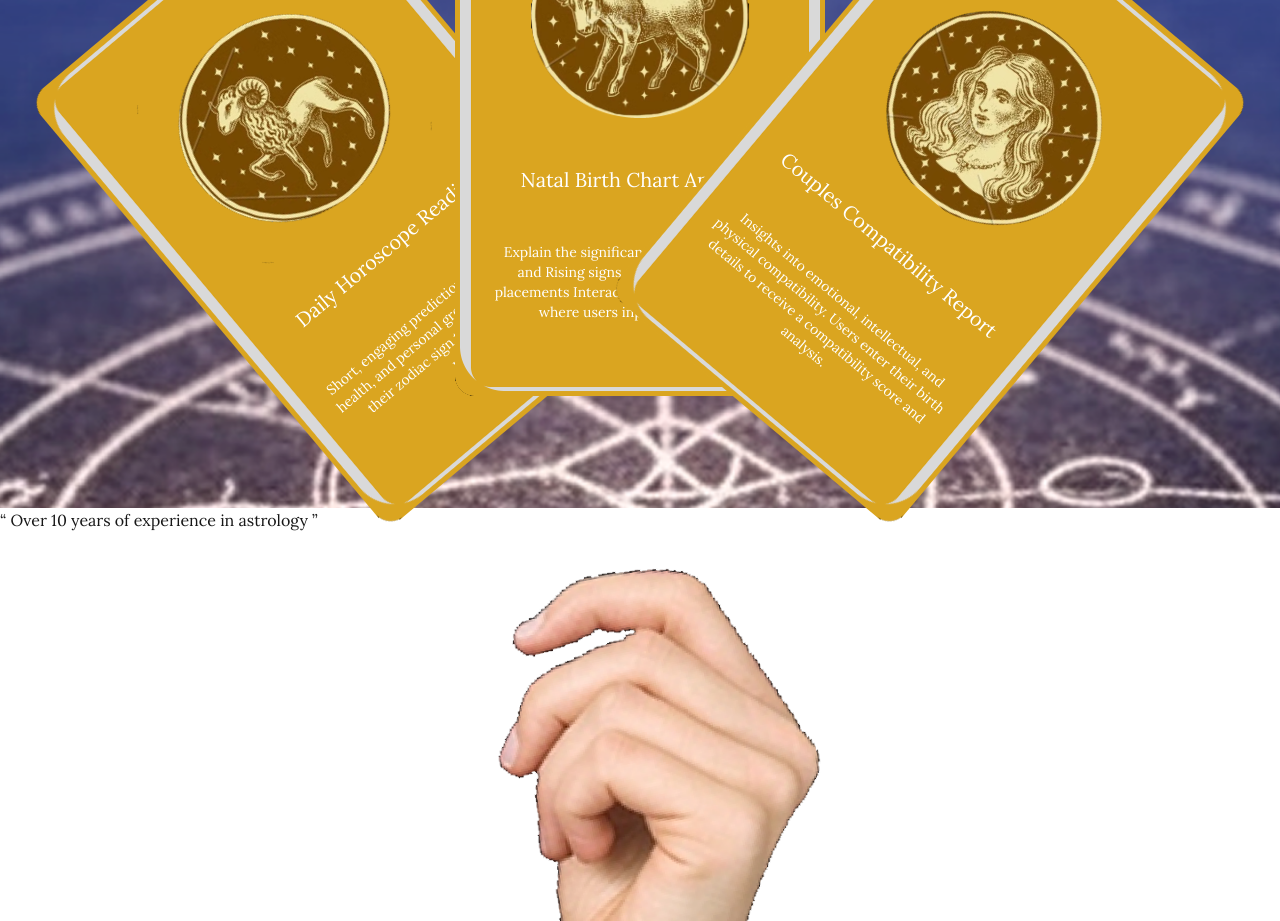
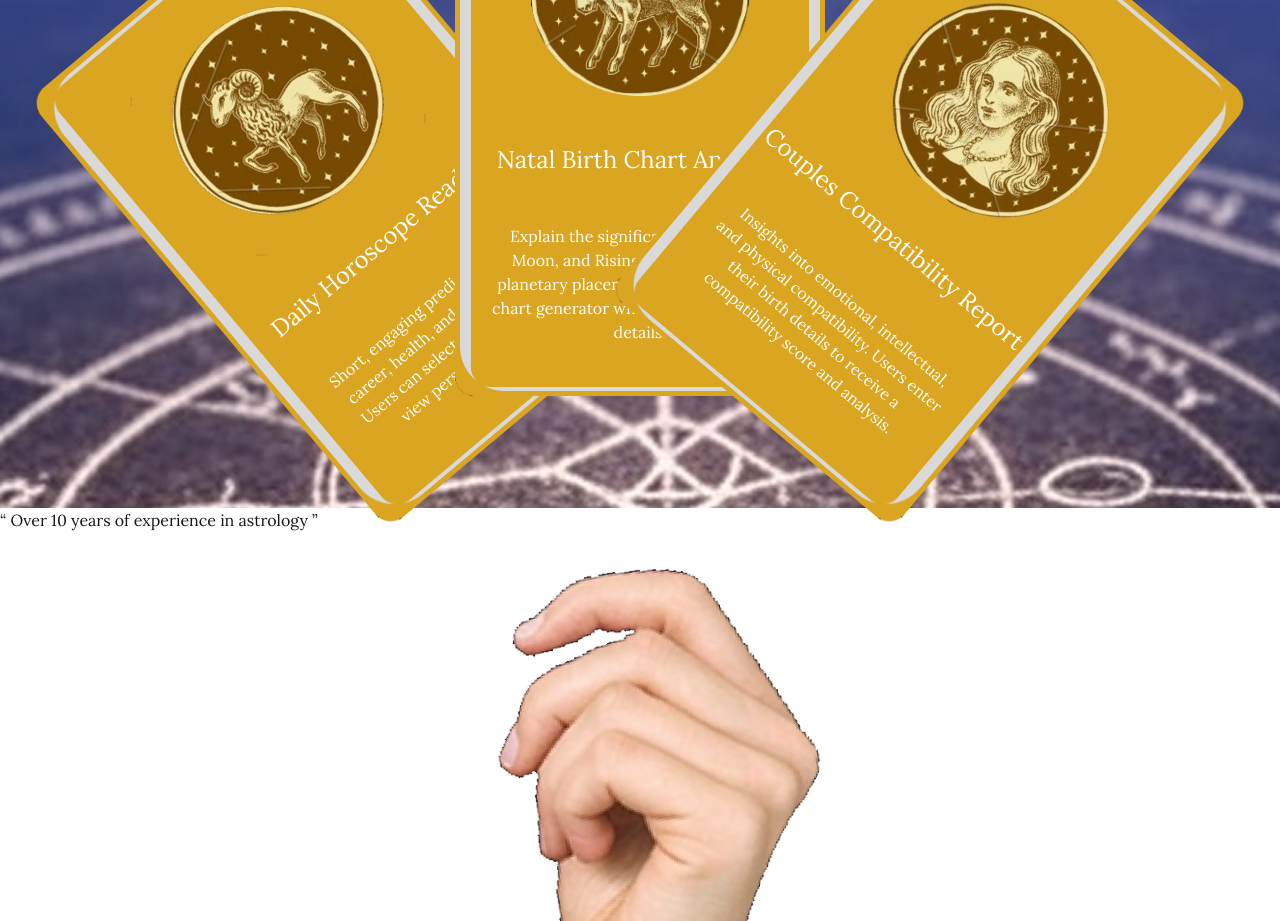
Before and after one commit to Boolooki/StarrySkyAsthology, a Next.js app: page / in a window 1280 px wide. Shown: the part 1220-2141 px from the top of the page. Built offline with nearby package versions, Linux system fonts and the light colour scheme.

Commit message:
Fix font size of card

```diff
--- a/src/app/components/TarotCard.tsx
+++ b/src/app/components/TarotCard.tsx
@@ -14,16 +14,9 @@ const TarotCard: React.FC<TarotCardProps> = ({
 }) => {
   return (
     <div className="flex justify-center items-center bg-[url('/tarotframe.png')] bg-cover bg-center w-[370px] h-[560px] flex-col gap-12">
-      <Image
-        src={imageSrc}
-        alt={nameCard}
-        width={220}
-        height={0}
-      />
-      <p className="text-2xl sm:text-xl text-center">{nameCard}</p>
-      <p className="w-[80%] text-text-base sm:text-sm text-center">
-        {describeCard}
-      </p>
+      <Image src={imageSrc} alt={nameCard} width={220} height={0} />
+      <p className="text-center text-2xl ">{nameCard}</p>
+      <p className="w-[80%] text-center text-base">{describeCard}</p>
     </div>
   );
 };
```
